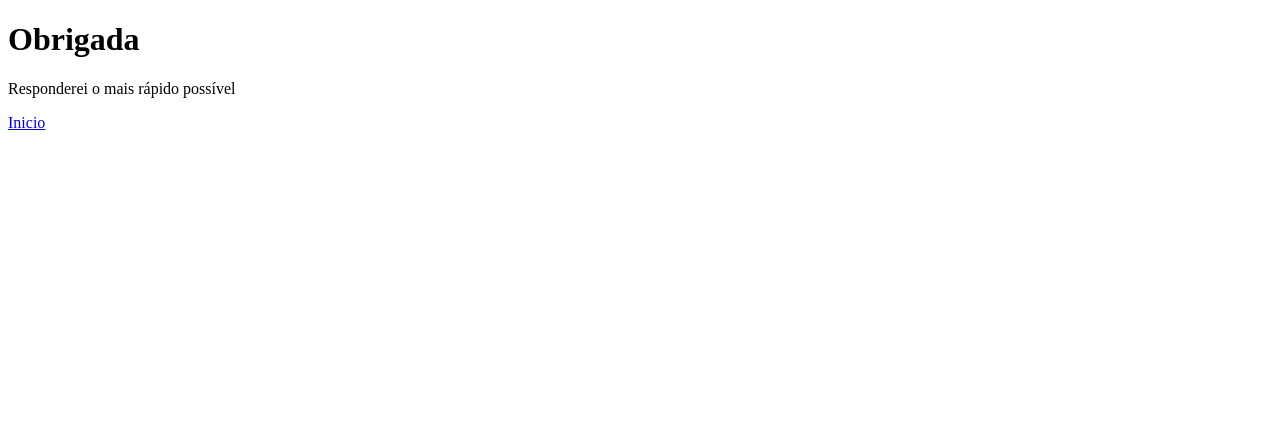
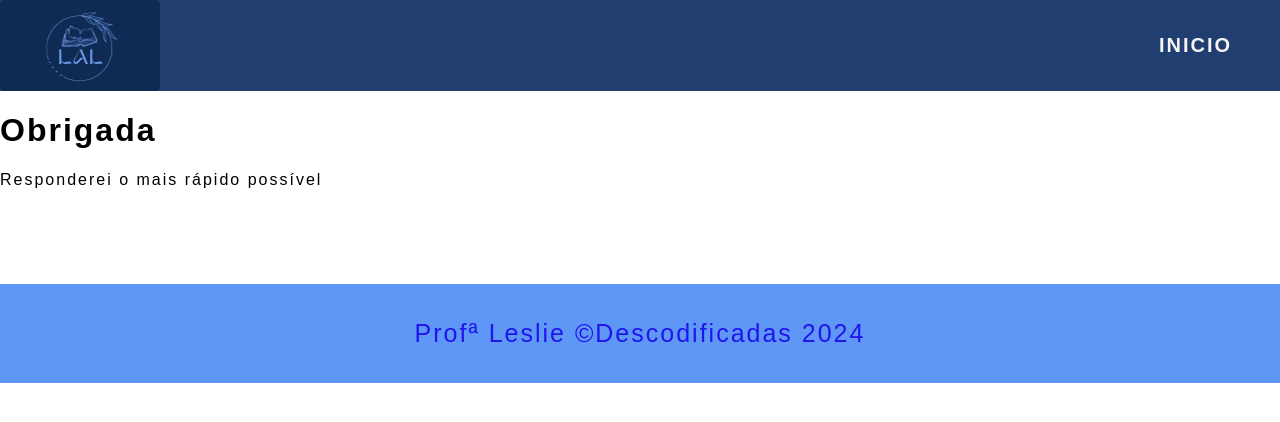
Before and after one commit to LeslieLeite/Descodificadas_Entrega_Final, a plain HTML site: page obrigada.html in a window 1280 px wide. Drawn offline with Linux system fonts and the light colour scheme.

Commit message:
Update obrigada.html

```diff
--- a/obrigada.html
+++ b/obrigada.html
@@ -1,15 +1,34 @@
 <!DOCTYPE html>
-<html lang="en">
+<html lang="pt-br">
 <head>
     <meta charset="UTF-8">
     <meta name="viewport" content="width=device-width, initial-scale=1.0">
     <title>Obrigada</title>
+    <link rel="stylesheet" href="index.css">
 </head>
 <body>
+    <header class="header">
+        <img src="imagens/logo.jpeg" alt="Livro aberto com fundo azul e as letras L A L" class="header_logo">
+
+        <nav id="itens_menu" class="header_nav">
+            <ul>
+
+                <li><a href="http://127.0.0.1:5500/index.html">Inicio</a></li>
+
+
+            </ul>
+        </nav>
+
+
+    </header>
     <h1>Obrigada</h1>
     <p>Responderei o mais rápido possível</p>
-    <a href="index.html">Inicio</a>
 
+    <footer class="form_footer">
+
+        <p class="text_footer">Profª Leslie &copyDescodificadas 2024</p>
+
+    </footer>
 
     <!--https://www.youtube.com/watch?v=WZ0I8lbVJO0-->
 </body>
```
